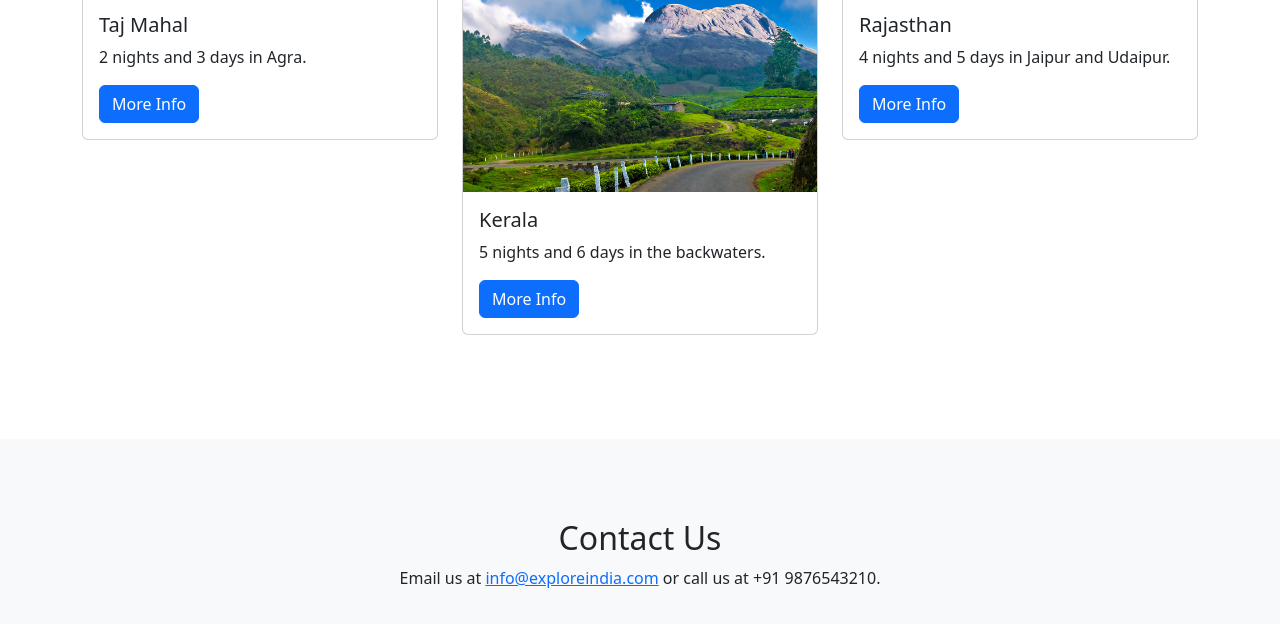
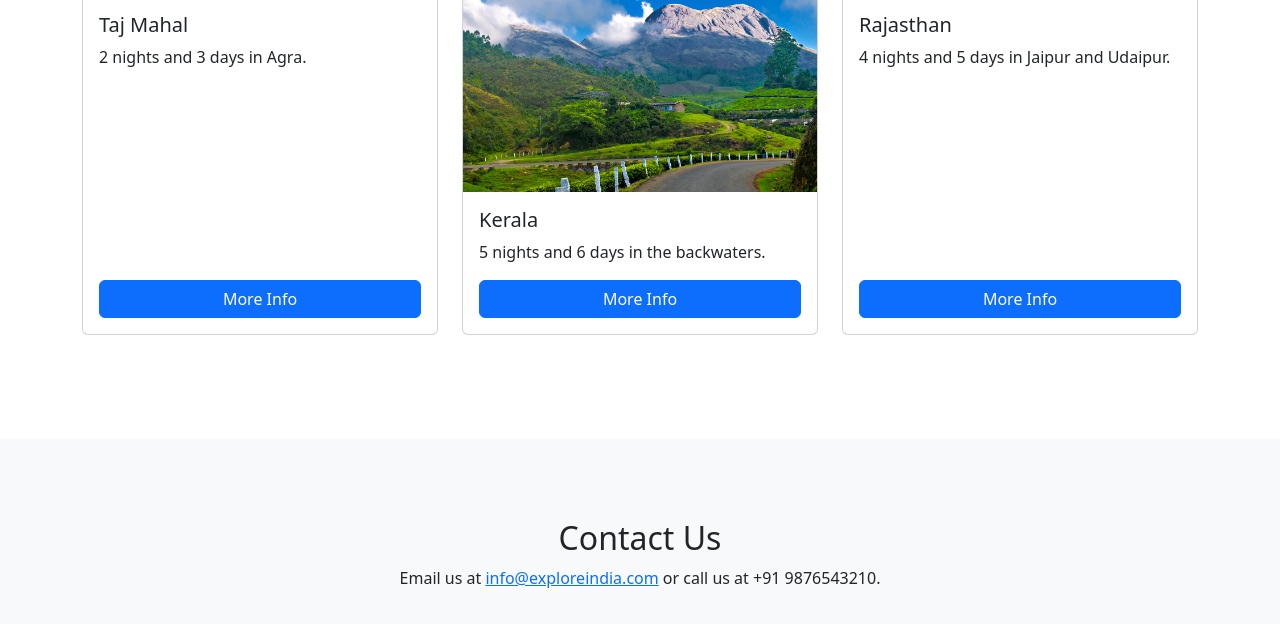
Before and after one commit to irfan95sayyad/Travel, a plain HTML site: page index.html in a window 1280 px wide. Shown: the part 941-1565 px from the top of the page. Drawn offline with nearby package versions, Linux system fonts and the light colour scheme.

Commit message:
Update index.html

```diff
--- a/index.html
+++ b/index.html
@@ -20,6 +20,22 @@
         .navbar {
             box-shadow: 0 4px 6px rgba(0, 0, 0, 0.1);
         }
+        #destinations .card {
+    display: flex;
+    flex-direction: column;
+    height: 100%;
+}
+
+#destinations .card-body {
+    display: flex;
+    flex-direction: column;
+    flex-grow: 1;
+}
+
+#destinations .card-body .btn {
+    margin-top: auto;
+}
+
     </style>
 </head>
 <body data-bs-spy="scroll" data-bs-target="#navbarScrollSpy" data-bs-offset="70" tabindex="0">
```
